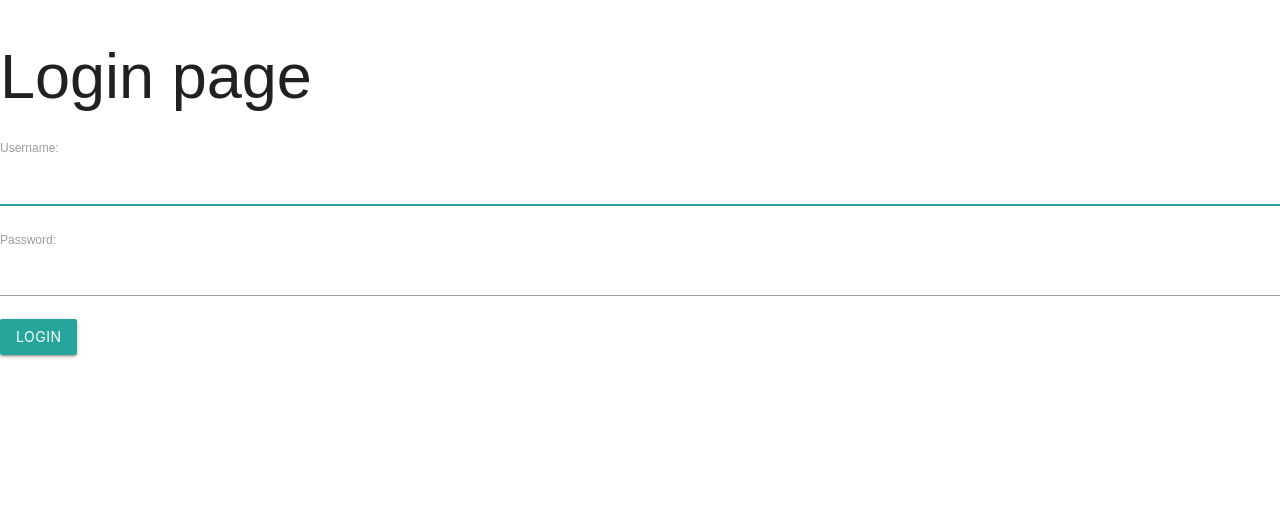
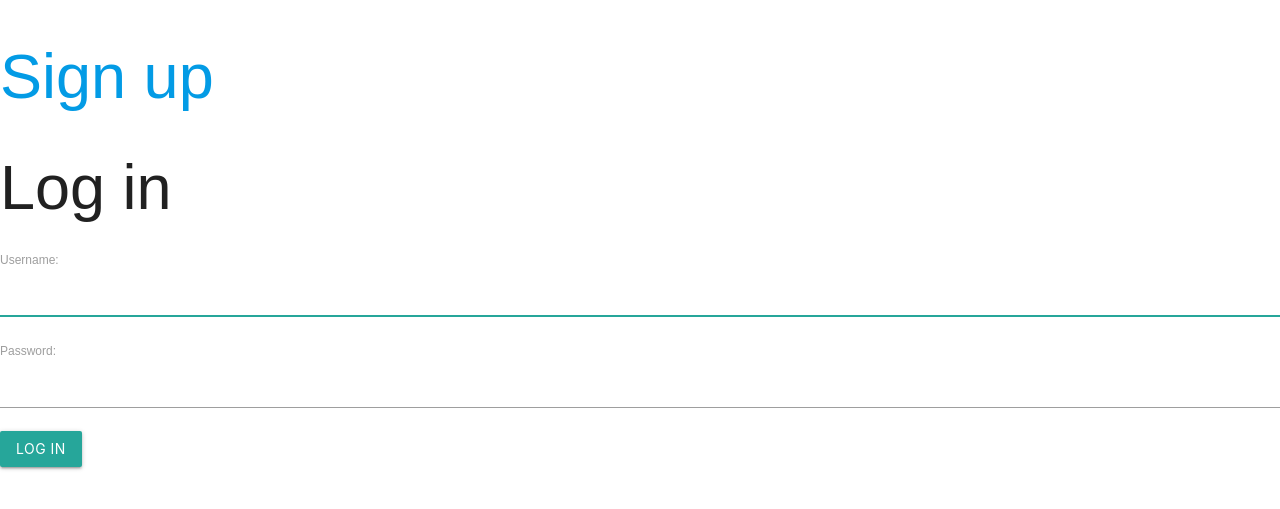
Before and after one commit to lancechincodes/elevator, a Django app: page /accounts/login/ in a window 1280 px wide. Shown: the top 509 px of the page. Run offline with Django 4.2, Linux system fonts and the light colour scheme; some libraries are stand-ins or nearby versions.

Commit message:
Connect app routes

```diff
--- a/main_app/templates/home.html
+++ b/main_app/templates/home.html
@@ -41,7 +41,7 @@
             </div>
         </div>
         <div class="get-started-button mobile">
-            <a class="get-started-link" href="/get-started">
+            <a class="get-started-link" href="{% url 'signup' %}">
                 <h2 class="get-started">Get started</h2>
             </a>
         </div>
--- a/main_app/templates/registration/login.html
+++ b/main_app/templates/registration/login.html
@@ -1,12 +1,21 @@
 {% extends 'base.html' %}
+{% load static %}
+
+{% block css %}
+<link rel="stylesheet" href="{% static 'styles/login.css' %}" />
+{% endblock %}
+
 
 {% block content %}
-<h1>Login page</h1>
+<a href="{% url 'signup' %}">
+    <h1>Sign up</h1>
+</a>
+<h1>Log in</h1>
 
 <form method="POST" action="{% url 'login' %}">
     {% csrf_token %}
     {{ form.as_p }}
-    <input type="submit" class="btn" value="login">
+    <input type="submit" class="btn" value="log in">
     <!-- Feature of Django auth that will automatically redirect a user that tries to access a protected route back to that route after they log in -->
     <input type="hidden" name="next" value="{{ next }}">
 </form>
--- a/main_app/views.py
+++ b/main_app/views.py
@@ -49,7 +49,7 @@ class ApplicationUpdate(LoginRequiredMixin, UpdateView):
 class ApplicationDelete(LoginRequiredMixin, DeleteView):
     model = Application
     fields = '__all__'
-    success_url = '/applications_index/'
+    success_url = '/applications/' # reference path with success url
 
 # SIGN UP (Note: Log in is predefined by Django auth)
 def signup(request):
@@ -62,7 +62,7 @@ def signup(request):
             user = form.save()
             #log a user in
             login(request, user)
-            return redirect('applications_index')
+            return redirect('applications_index') # reference name of url path with redirect
         else:
             error_message = 'Invalid sign up. Please try again.'
     form = UserCreationForm()
```
Also changed, not shown: main_app/templates/applications/index.html (+10 -0 lines), main_app/templates/main_app/application_list.html (deleted, +0 -11 lines), main_app/templates/registration/signup.html (+10 -0 lines), main_app/static/styles/login.css (added), main_app/static/styles/signup.css (added).
